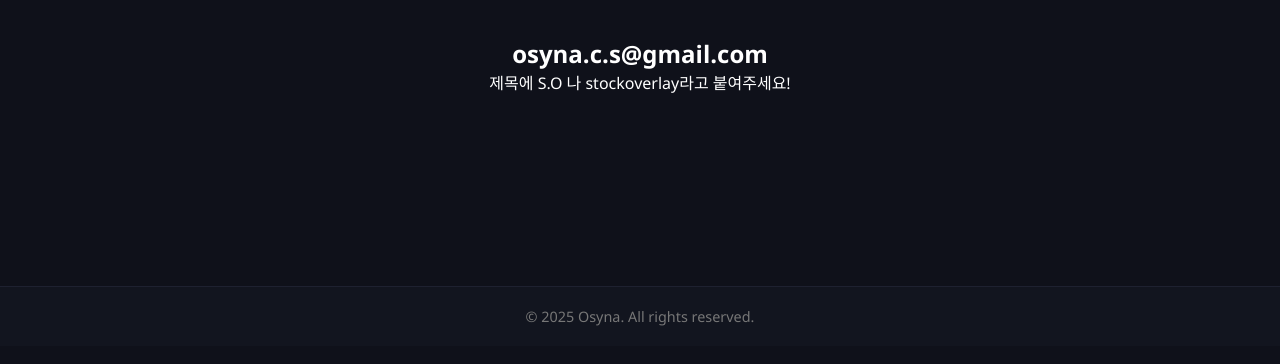
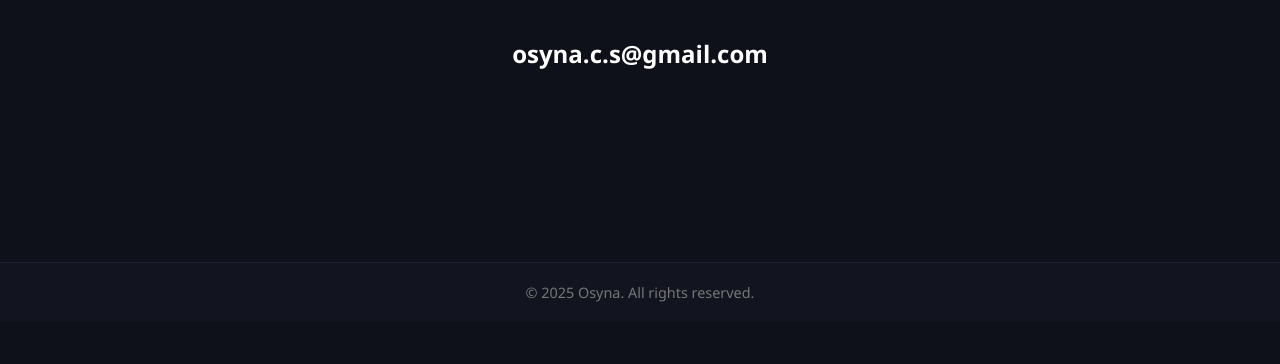
Before and after one commit to lggnor1/StockOverlay, a React app: page support/index.html in a window 1280 px wide. Shown: the part 404-768 px from the top of the page. Built offline with nearby package versions, Linux system fonts and the light colour scheme.

Commit message:
Update index.html

```diff
--- a/support/index.html
+++ b/support/index.html
@@ -25,7 +25,6 @@
             아래 메일로 보내주세요!
           </p>
           <h2>osyna.c.s@gmail.com</h2>
-          <p>제목에 S.O 나 stockoverlay라고 붙여주세요!</p>
         </section>
 
       <footer>© 2025 Osyna. All rights reserved.</footer>
```
